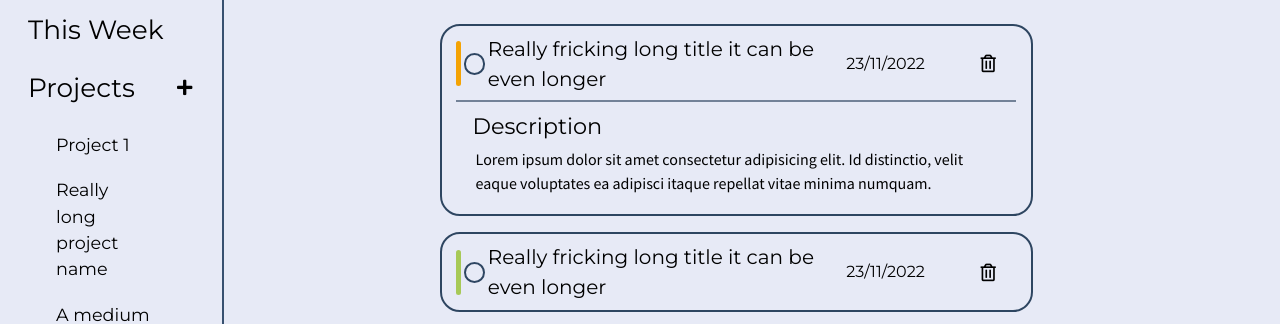
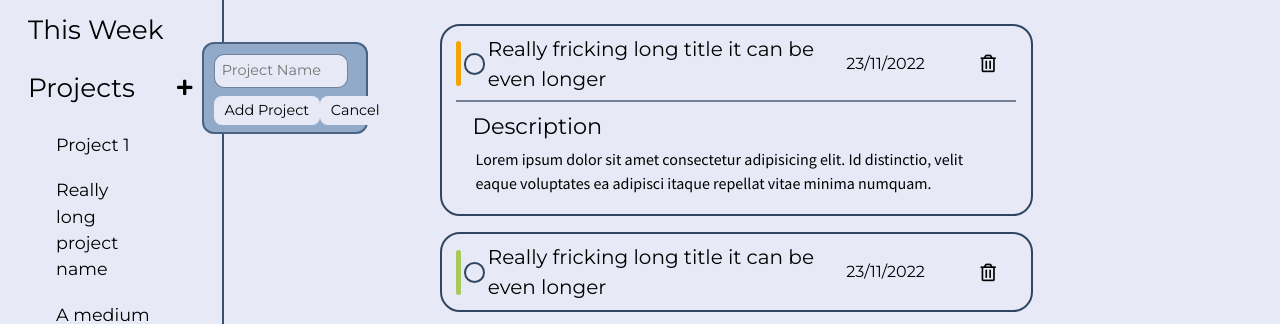
Before and after one commit to andrezz-b/todo-list, a website built with webpack: page src/template.html in a window 1280 px wide. Both pictures are taken after a click on the element 184 px from the left and 329 px from the top of the page. Shown: the part 242-566 px from the top of the page. Built offline with nearby package versions, Linux system fonts and the light colour scheme.

Commit message:
Added new project form, code seperation.

```diff
--- a/src/index.js
+++ b/src/index.js
@@ -1,42 +1,4 @@
 import "./styles/main.scss";
+import { controllerDOM } from "./scripts/controllerDOM";
 
-const todoItem = document.querySelector(".todo-item");
-todoItem.addEventListener("click", function (e) {
-	if (e.target.getAttribute("type")) return;
-
-	const todoItem = e.target.closest(".todo-item");
-
-	if (todoItem.getAttribute("data-expand") === "true") {
-		const expandDiv = todoItem.lastElementChild;
-		expandDiv.classList.add("removed");
-		expandDiv.addEventListener("animationend", function () {
-			expandDiv.remove();
-
-			expandDiv.classList.remove("removed");
-		});
-		todoItem.setAttribute("data-expand", "false");
-	} else {
-		todoItem.append(createExpanded());
-		todoItem.setAttribute("data-expand", "true");
-	}
-});
-
-function createExpanded() {
-	const divExpanded = document.createElement("div");
-	divExpanded.classList.add("expanded");
-
-	const desc = document.createElement("div");
-	const subtitle = document.createElement("h1");
-	subtitle.classList.add("subtitle--desc");
-	subtitle.textContent = "Description";
-
-	const par = document.createElement("p");
-	par.classList.add("par--desc");
-	par.textContent =
-		"Lorem ipsum dolor sit amet consectetur adipisicing elit. Id distinctio, velit eaque voluptates ea adipisci itaque repellat vitae minima numquam.";
-
-	desc.append(subtitle, par);
-	divExpanded.append(desc);
-
-	return divExpanded;
-}
+controllerDOM.init();
--- /dev/null
+++ b/src/scripts/controllerDOM.js
@@ -0,0 +1,68 @@
+import { createExpanded } from "./createElement";
+
+export const controllerDOM = (function () {
+	const todoItem = document.querySelectorAll(".todo-item");
+	const newProjectBtn = document.querySelector("#project-add-btn");
+    const cancelBtn = document.querySelectorAll(".cancel")
+
+	function init() {
+		addEvents();
+	}
+
+	function todoExtend(e) {
+		if (e.target.getAttribute("type")) return;
+
+		const todoItem = e.target.closest(".todo-item");
+
+		if (todoItem.getAttribute("data-expand") === "true") {
+			const expandDiv = todoItem.lastElementChild;
+			expandDiv.classList.add("removed");
+
+			expandDiv.addEventListener("animationend", function () {
+				expandDiv.remove();
+				expandDiv.classList.remove("removed");
+			});
+
+			todoItem.setAttribute("data-expand", "false");
+		} else {
+			// Change to get expanded from todo Object
+			todoItem.append(createExpanded());
+			todoItem.setAttribute("data-expand", "true");
+		}
+	}
+
+	function displayInput() {
+		const addProjectForm = document.querySelector("#project-add");
+		const open = addProjectForm.getAttribute("data-open");
+		toggleInput(addProjectForm, open);
+	}
+
+	function toggleInput(input, open) {
+		if (open === "true") {
+			input.classList.remove("open");
+			input.setAttribute("data-open", "false");
+		} else {
+			input.classList.add("open");
+			input.setAttribute("data-open", "true");
+		}
+	}
+
+	function addEvents() {
+		todoItem.forEach((item) => {
+			item.addEventListener("click", todoExtend);
+		});
+        cancelBtn.forEach((btn) => {
+			btn.addEventListener("click", function(e){
+                const form = e.target.closest("form");
+                const open = form.getAttribute("data-open")
+                toggleInput(form, open);
+            });
+		});
+		newProjectBtn.addEventListener("click", displayInput);
+
+	}
+
+	return {
+		init,
+	};
+})();
--- /dev/null
+++ b/src/scripts/createElement.js
@@ -0,0 +1,19 @@
+export function createExpanded() {
+	const divExpanded = document.createElement("div");
+	divExpanded.classList.add("expanded");
+
+	const desc = document.createElement("div");
+	const subtitle = document.createElement("h1");
+	subtitle.classList.add("subtitle--desc");
+	subtitle.textContent = "Description";
+
+	const par = document.createElement("p");
+	par.classList.add("par--desc");
+	par.textContent =
+		"Lorem ipsum dolor sit amet consectetur adipisicing elit. Id distinctio, velit eaque voluptates ea adipisci itaque repellat vitae minima numquam.";
+
+	desc.append(subtitle, par);
+	divExpanded.append(desc);
+
+	return divExpanded;
+}
--- a/src/styles/_variables.scss
+++ b/src/styles/_variables.scss
@@ -10,13 +10,11 @@ $ff-text: "Source Sans Pro", sans-serif;
 
 $clr-bg-dk: #385170;
 $clr-bg-lt: #e7eaf6;
-$clr-bg-ltst: #faf9f9;
 
 $clr-danger-high: #d62828;
 $clr-danger-medium: darken(#fcbf49, 15%);
 $clr-danger-low: #a7c957;
 
-$clr-accent-lt: lighten(#ffc300, 10%);
 $clr-base-dk: #001d3d;
 $clr-base-lt: lighten(#001d3d, 30%);
 
--- a/src/styles/sidebar.scss
+++ b/src/styles/sidebar.scss
@@ -24,6 +24,7 @@
 		align-items: center;
 		justify-content: space-between;
 		width: 100%;
+		position: relative;
 
 		h1 {
 			flex: 4;
@@ -101,3 +102,77 @@
 		}
 	}
 }
+
+#project-add {
+	@include flexStart(column);
+	row-gap: .5rem;
+	position: absolute;
+	right: -105%;
+	width: 100%;
+	transform: scale(0);
+
+	font-family: $ff-title;
+	font-size: .9em;
+	border: 2px solid $clr-border-sep;
+	border-radius: 12px;
+	padding: .75em 1.25em .5em .65em;
+	background-color: lighten($clr-bg-dk, 35%);
+	transition: transform 200ms ease-in-out;
+	transform-origin: left;
+
+	&.open {
+		transform: scale(1);
+	}
+
+	div {
+		@include flexCenter;
+		width: 100%;
+		justify-content: space-between;
+	}
+
+	input[type="text"] {
+		background-color: $clr-bg-lt;
+		border: 1px solid $clr-border-sep;
+		border-radius: 10px;
+		padding: .35em 0;
+		padding-left: .5em;
+		width: 100%;
+
+
+		&:focus {
+			border: 1px solid $clr-base-dk;
+			background-color: $clr-ntrl-w;
+			outline: 1px solid $clr-base-dk;
+		}
+	}
+
+	input[type="submit"]{
+		border: none;
+		border-radius: 8px;
+		padding: .25em .75em;
+		cursor: pointer;
+		background-color: $clr-bg-lt;
+
+		&:hover {
+			background-color: $clr-danger-low;
+			color: $clr-ntrl-w;
+			outline: 2px solid darken($clr-danger-low, 15%);
+		}
+	}
+}
+
+
+
+.cancel {
+	border: none;
+	border-radius: 8px;
+	padding: .25em .75em;
+	cursor: pointer;
+	background-color: $clr-bg-lt;
+
+	&:hover {
+		background-color: lighten($clr-danger-high, 15%);
+		color: $clr-ntrl-w;
+		outline: 1px solid $clr-danger-high;
+	}
+}
--- a/src/template.html
+++ b/src/template.html
@@ -17,7 +17,14 @@
 				<h1 class="subtitle">This Week</h1>
 				<div class="new-project">
 					<h1 class="subtitle">Projects</h1>
-					<span><i class="fas fa-plus"></i></span>
+					<span id="project-add-btn"><i class="fas fa-plus"></i></span>
+					<form id="project-add" class="" data-open="false" action="#" autocomplete="off" onsubmit="return false">
+						<input type="text" placeholder="Project Name" />
+						<div>
+							<input type="submit" value="Add Project" />
+							<button class="cancel">Cancel</button>
+						</div>
+					</form>
 				</div>
 				<div id="project-list">
 					<div class="project-item">
```
